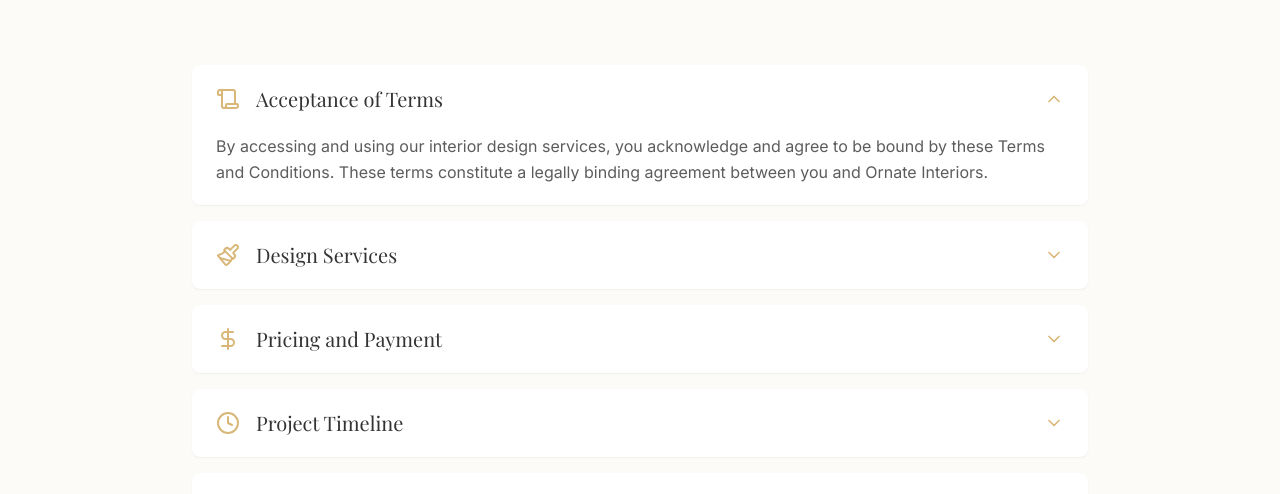
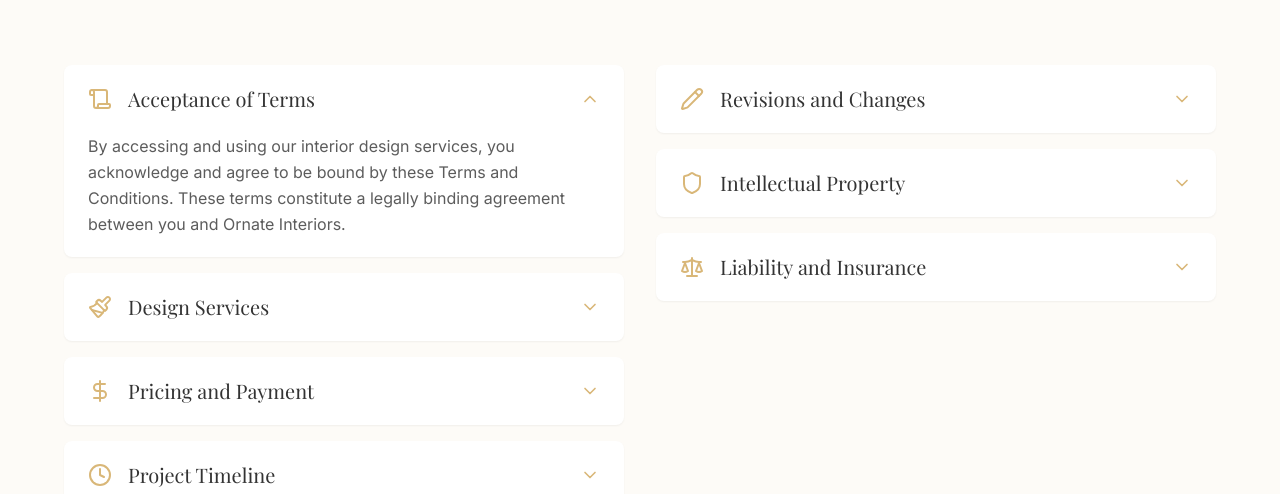
Before and after one commit to ornateinteriord/Ornate-Interior-Decor, a React (Vite) app: page /terms in a window 1280 px wide. Both pictures are taken after a click on the button "Acceptance of Terms". Shown: the part 1043-1537 px from the top of the page. Built offline with nearby package versions, Linux system fonts and the light colour scheme; a web font is replaced by a local one.

Commit message:
chnaged address

```diff
--- a/src/pages/Contact.tsx
+++ b/src/pages/Contact.tsx
@@ -32,9 +32,9 @@ const Contact = () => {
                   <div>
                     <h4 className="font-serif text-lg mb-2 text-ornate-charcoal">Our Location</h4>
                     <address className="text-ornate-charcoal/80 not-italic">
-                      123 Design Street<br />
-                      Creative City, State 12345<br />
-                      Country
+                      148/E, 17th Main Rd,SBI Staff Colony,<br />
+                      Hosahalli Extension, stage 1,Vijayanagar<br />
+                      Bengaluru,Karnataka 560040
                     </address>
                   </div>
                 </div>
@@ -43,8 +43,8 @@ const Contact = () => {
                   <Mail size={24} className="text-ornate-gold mr-4 mt-1 flex-shrink-0" />
                   <div>
                     <h4 className="font-serif text-lg mb-2 text-ornate-charcoal">Email Us</h4>
-                    <a href="mailto:info@ornateinterior.com" className="text-ornate-charcoal/80 hover:text-ornate-gold transition-colors">
-                      info@ornateinterior.com
+                    <a href="https://mail.google.com/mail/?view=cm&fs=1&to=ornateinteriord@gmail.com" className="text-ornate-charcoal/80 hover:text-ornate-gold transition-colors">
+                      ornateinteriord@gmail.com
                     </a>
                   </div>
                 </div>
@@ -53,8 +53,8 @@ const Contact = () => {
                   <Phone size={24} className="text-ornate-gold mr-4 mt-1 flex-shrink-0" />
                   <div>
                     <h4 className="font-serif text-lg mb-2 text-ornate-charcoal">Call Us</h4>
-                    <a href="tel:+1234567890" className="text-ornate-charcoal/80 hover:text-ornate-gold transition-colors">
-                      +1 (234) 567-890
+                    <a href="tel:+919845044424" className="text-ornate-charcoal/80 hover:text-ornate-gold transition-colors">
+                      9845044424
                     </a>
                   </div>
                 </div>
--- a/src/pages/Index.tsx
+++ b/src/pages/Index.tsx
@@ -65,7 +65,9 @@ const Index = () => {
                     className="text-ornate-gold mr-3 mt-1 flex-shrink-0"
                   />
                   <span className="text-ornate-charcoal/80">
-                    123 Design Street, Creative City, Country
+                  148/E, 17th Main Rd,SBI Staff Colony,<br />
+                      Hosahalli Extension, stage 1,Vijayanagar<br />
+                      Bengaluru,Karnataka 560040
                   </span>
                 </li>
                 <li className="flex items-center">
@@ -74,10 +76,10 @@ const Index = () => {
                     className="text-ornate-gold mr-3 flex-shrink-0"
                   />
                   <a
-                    href="mailto:info@ornateinterior.com"
+                    href="https://mail.google.com/mail/?view=cm&fs=1&to=ornateinteriord@gmail.com"
                     className="text-ornate-charcoal/80 hover:text-ornate-gold transition-colors"
                   >
-                    info@ornateinterior.com
+                  ornateinteriord@gmail.com
                   </a>
                 </li>
                 <li className="flex items-center">
@@ -86,10 +88,10 @@ const Index = () => {
                     className="text-ornate-gold mr-3 flex-shrink-0"
                   />
                   <a
-                    href="tel:+1234567890"
+                    href="tel:+919845044424"
                     className="text-ornate-charcoal/80 hover:text-ornate-gold transition-colors"
                   >
-                    +1 (234) 567-890
+                     9845044424
                   </a>
                 </li>
               </ul>
--- a/src/pages/Terms.tsx
+++ b/src/pages/Terms.tsx
@@ -61,6 +61,10 @@ const Terms = () => {
     setOpenSection(openSection === id ? null : id);
   };
 
+  // Split terms into left and right columns
+  const leftTerms = termSections.slice(0, 4);
+  const rightTerms = termSections.slice(4);
+
   return (
     <div className="bg-ornate-offwhite min-h-screen">
       <Hero
@@ -82,8 +86,45 @@ const Terms = () => {
             </p>
           </div>
 
-          <div className="max-w-4xl mx-auto space-y-4">
-            {termSections.map((section) => (
+          <div className="max-w-6xl mx-auto grid grid-cols-1 md:grid-cols-2 gap-8">
+            {/* Left Column (4 items) */}
+            <div className="space-y-4">
+              {leftTerms.map((section) => (
+                <div
+                  key={section.id}
+                  className="bg-white rounded-lg shadow-sm animate-fade-in"
+                  style={{ animationDelay: `${section.id * 100}ms` }}
+                >
+                  <button
+                    onClick={() => toggleSection(section.id)}
+                    className="w-full px-6 py-5 flex items-center justify-between text-left transition-colors duration-300 hover:bg-ornate-gold/5 rounded-lg"
+                  >
+                    <div className="flex items-center space-x-4">
+                      <div className="text-ornate-gold">{section.icon}</div>
+                      <h4 className="font-serif text-xl text-ornate-charcoal">{section.title}</h4>
+                    </div>
+                    <ChevronDown
+                      className={`w-5 h-5 text-ornate-gold transition-transform duration-300 ${
+                        openSection === section.id ? 'rotate-180' : ''
+                      }`}
+                    />
+                  </button>
+                  <div
+                    className={`overflow-hidden transition-all duration-300 ease-in-out ${
+                      openSection === section.id ? 'max-h-96 opacity-100' : 'max-h-0 opacity-0'
+                    }`}
+                  >
+                    <div className="px-6 pb-5 text-ornate-charcoal/80 leading-relaxed">
+                      {section.content}
+                    </div>
+                  </div>
+                </div>
+              ))}
+            </div>
+
+            {/* Right Column (3 items) */}
+            <div className="space-y-4">
+              {rightTerms.map((section) => (
                 <div
                   key={section.id}
                   className="bg-white rounded-lg shadow-sm animate-fade-in"
@@ -116,6 +157,7 @@ const Terms = () => {
               ))}
             </div>
           </div>
+        </div>
       </section>
 
       {/* Call to Action Section */}
```
Lines whose indentation alone changed are shown as unchanged.
